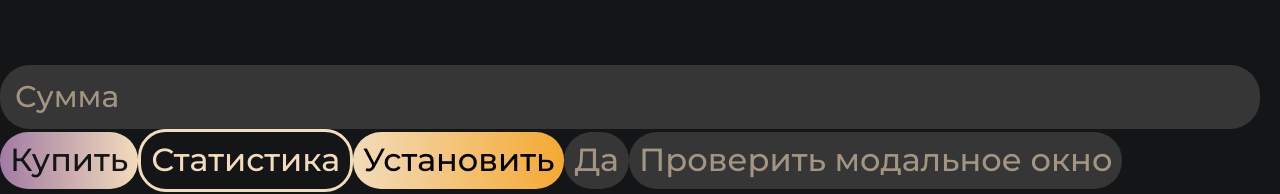
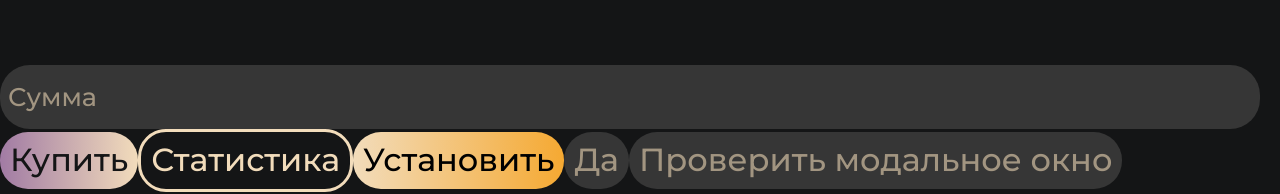
Before and after one commit to money-pie/frontend, a Next.js app: page / in a window 1280 px wide. Shown: the part 377-571 px from the top of the page. Built offline with nearby package versions, Linux system fonts and the light colour scheme.

Commit message:
fix: update input css file

```diff
--- a/components/elements/Input/Input.module.css
+++ b/components/elements/Input/Input.module.css
@@ -2,7 +2,7 @@
   width: 100%;
   max-width: calc(100% - 20px);
   height: 4rem;
-  padding: 7px 15px;
+  padding: 1vh;
 
   color: var(--accent-weak);
   outline-color: var(--accent-weak);
@@ -10,7 +10,7 @@
 
   font-family: var(--font-family);
 
-  font-size: 30px;
+  font-size: 3.2vh;
 }
 
 .normal {
```
